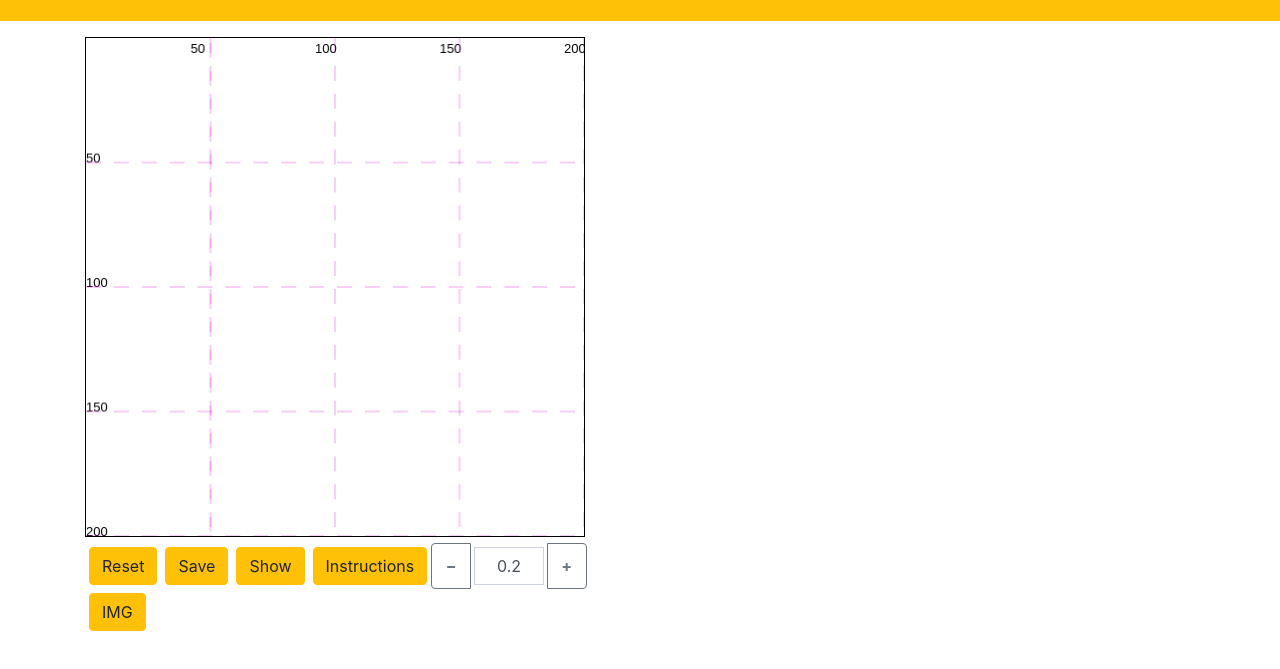
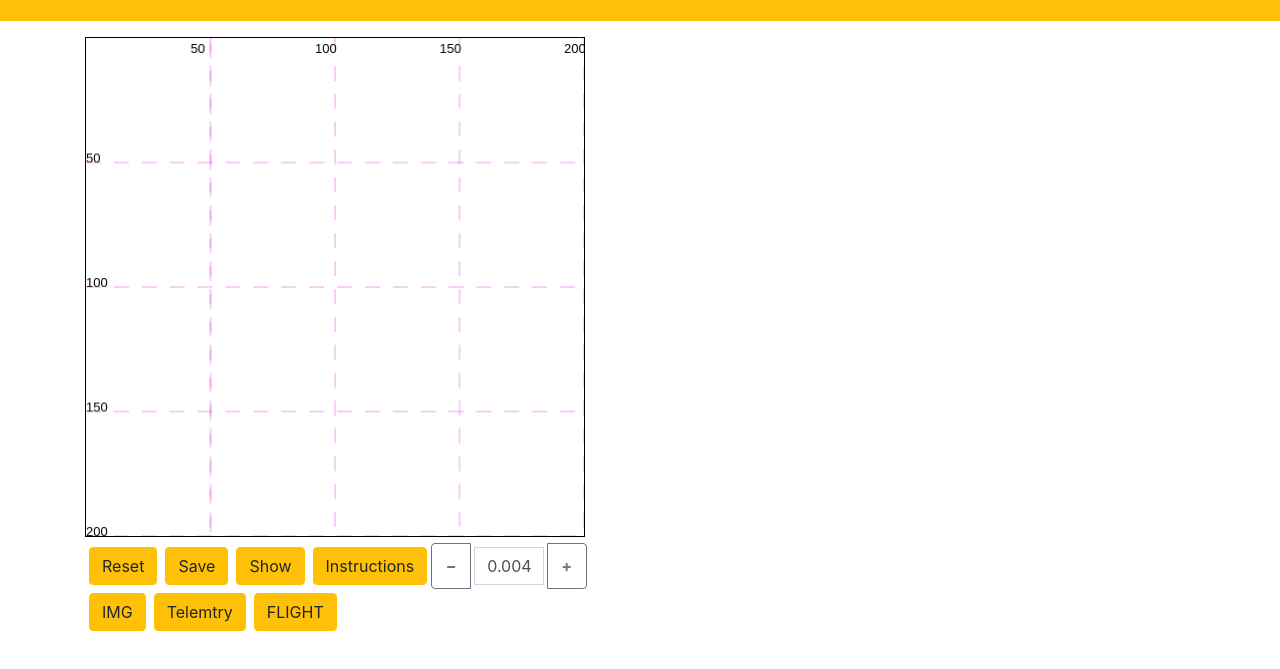
Before and after one commit to PerizatKurmanbaeva/visual_ddrone, a plain HTML site: page index.html in a window 1280 px wide. Shown: the part 109-778 px from the top of the page. Drawn offline with Linux system fonts and the light colour scheme.

Commit message:
Update index.html

```diff
--- a/index.html
+++ b/index.html
@@ -2,6 +2,7 @@
 <html>
 <head>
   <title>CopterHack2020 D-Drone</title>
+  <meta charset="utf-8">
   <meta name="viewport" content="width=device-width, initial-scale=1">
   <link rel="stylesheet" type="text/css" href="css/style.css">
   <!-- Latest compiled and minified CSS -->
@@ -9,6 +10,8 @@
 
   <!-- jQuery library -->
   <script src="js/jquery.min.js"></script>
+
+  <script src="js/roslib.js"></script>
 
   <!-- Popper JS -->
   <script src="js/popper.min.js"></script>
@@ -46,11 +49,13 @@
           <button type="button" class="btn btn-warning m-1" onclick="alert('Пока не работает :)')">Save</button>
           <button type="button" class="btn btn-warning m-1" data-toggle="modal" data-target="#show">Show</button>
           <button type="button" class="btn btn-warning m-1" data-toggle="modal" data-target="#instruction">Instructions</button>
-          <input class="col-4 m-1" type="number" value="0.2" data-decimals="1" min="0.1" max="2" step="0.1" id="scale" />
+          <input class="col-4 m-1" type="number" value="0.004" data-decimals="3" min="0.001" max="2.001" step="0.001" id="scale" />
 
         </div>
         <div class="d-flex">
           <button type="button" class="btn btn-warning m-1" id="img-select">IMG</button>
+          <button type="button" class="btn btn-warning m-1" onclick="rainbow()">Telemtry</button>
+          <button type="button" class="btn btn-warning m-1" onclick="flight()">FLIGHT</button>
         </div>
       </div>
       <div id="right">
@@ -137,5 +142,68 @@ G1 X0 Y0
     <script>
         $("input[type='number']").inputSpinner()
     </script>
+
+    <script type="text/javascript">
+        // Establish roslibjs connection
+        var ros = new ROSLIB.Ros({ url: 'ws://' + location.hostname + ':9090' });
+
+        ros.on('connection', function () {
+            // Connection callback
+            console.log('Connected');
+        });
+
+        // Declare get_telemetry service client
+        var getTelemetry = new ROSLIB.Service({ ros: ros, name : '/get_telemetry', serviceType : 'clover/GetTelemetry' });
+
+        // Call get_telemetry
+        getTelemetry.callService(new ROSLIB.ServiceRequest({ frame_id: 'map' }), function(result) {
+            // Service respond callback
+            console.log('Telemetry: ' + JSON.stringify(result));
+        });
+
+        // Subscribe to `/mavros/state` topic
+        /*
+        var stateSub = new ROSLIB.Topic({ ros : ros, name : '/mavros/state', messageType : 'mavros_msgs/State' });
+        stateSub.subscribe(function(msg) {
+            // Topic message callback
+            console.log('State: ', msg);
+        });
+        */
+
+        var ledService = new ROSLIB.Service({ ros: ros, name : '/led/set_effect', serviceType : 'clover/Led/SetEffect' });
+
+        function rainbow() {
+          ledService.callService(new ROSLIB.ServiceRequest({effect: 'fade', r: 0, g: 0, b: 255}), function(result) {
+              console.log('LED RAINBOW!!!' + JSON.stringify(result));
+          });
+        }
+
+        var flightService = new ROSLIB.Service({ ros: ros, name : '/navigate', serviceType : 'clover/Navigate' });
+        var armed = false;
+
+        function flight() {
+          let cordinate = gcodeArr.pop();
+
+          var cordY = cordinate[1];
+          var cordX = cordinate[0];
+          if (armed === false) {
+            flightService.callService(new ROSLIB.ServiceRequest({x: cordX, y: 0.0, z: cordY, yaw: 0.0, yaw_rate: 0.0, speed: 0.5, frame_id: 'body', auto_arm: true}), function(result) {
+                console.log('FLIGHT!!!' + JSON.stringify(result));
+            });
+            armed = true;
+          }
+          else {
+            flightService.callService(new ROSLIB.ServiceRequest({x: cordX, y: 0.0, z: cordY, yaw: 0.0, yaw_rate: 0.0, speed: 0.5, frame_id: 'body'}), function(result) {
+                console.log('FLIGHT!!!' + JSON.stringify(result));
+            });
+          }
+          setTimeout(flight(), 2000);
+
+        }
+
+
+
+    </script>
+
 </body>
 </html>
```
Lines whose indentation alone changed are shown as unchanged.
